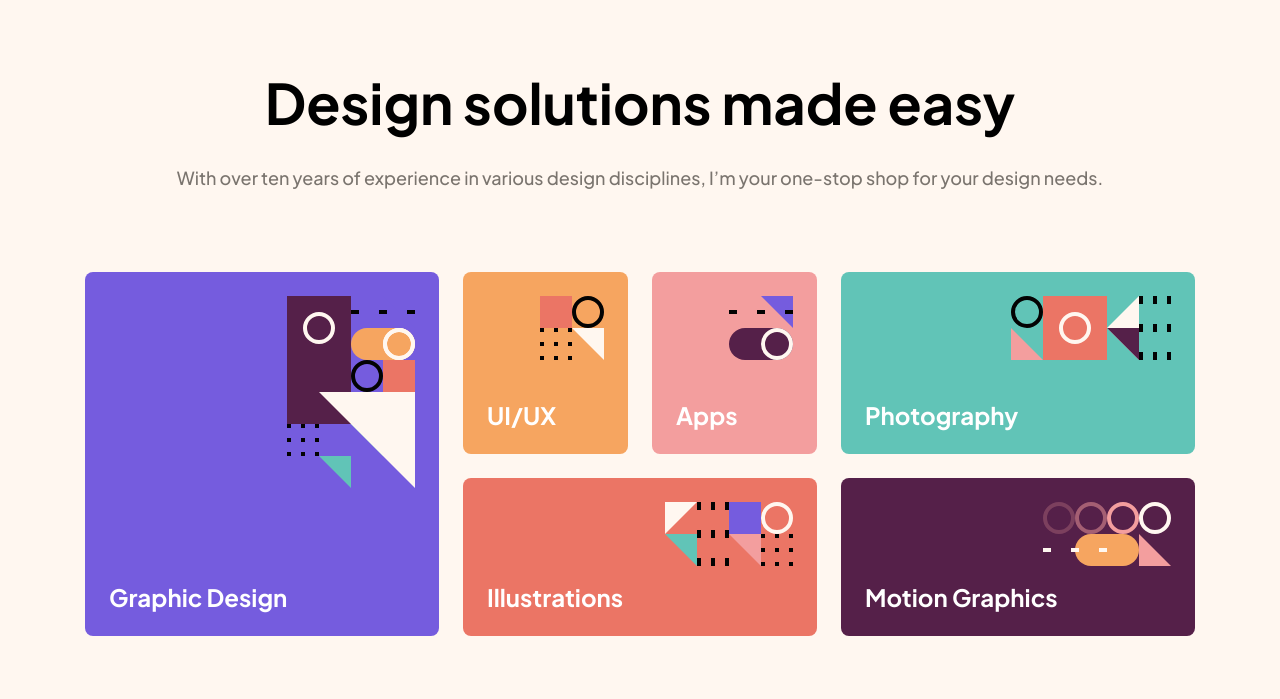
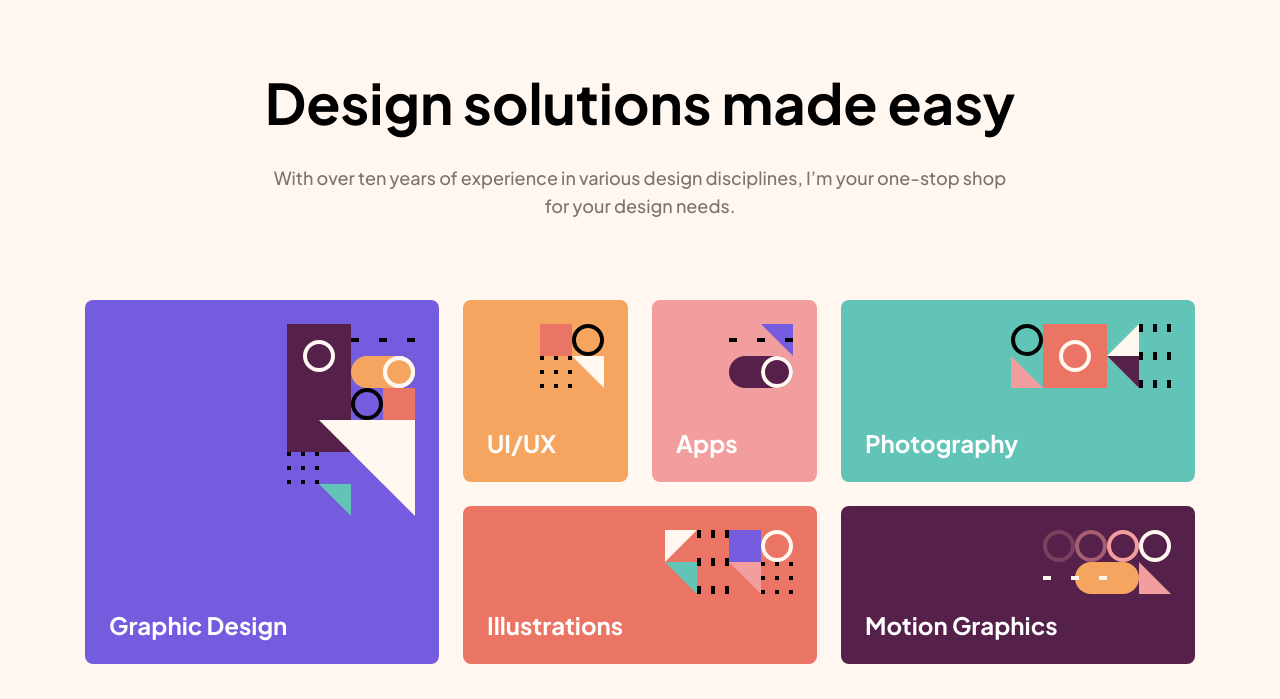
Before and after one commit to JradLouay/singlepage-design-portfolio, a website built with Vite: page index.html in a window 1280 px wide. Shown: the part 101-800 px from the top of the page. Built offline with nearby package versions, Linux system fonts and the light colour scheme.

Commit message:
Update style.css

```diff
--- a/style.css
+++ b/style.css
@@ -121,6 +121,7 @@ button {
 }
 
 .hero-text {
+  max-width: 751px;
   text-align: center;
   margin-top: 70px;
   margin-bottom: 80px;
```
